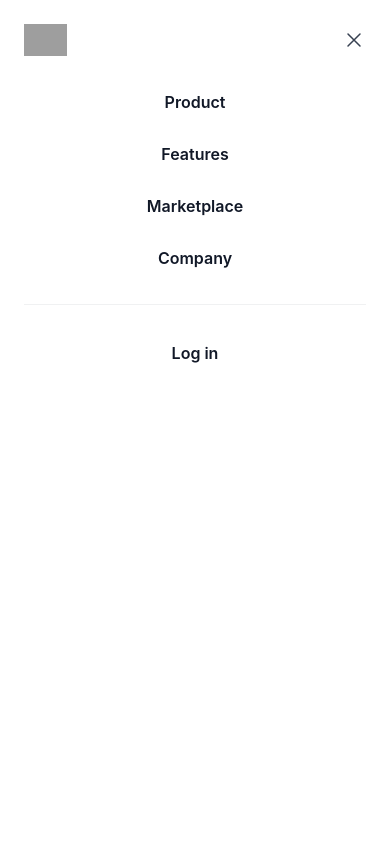
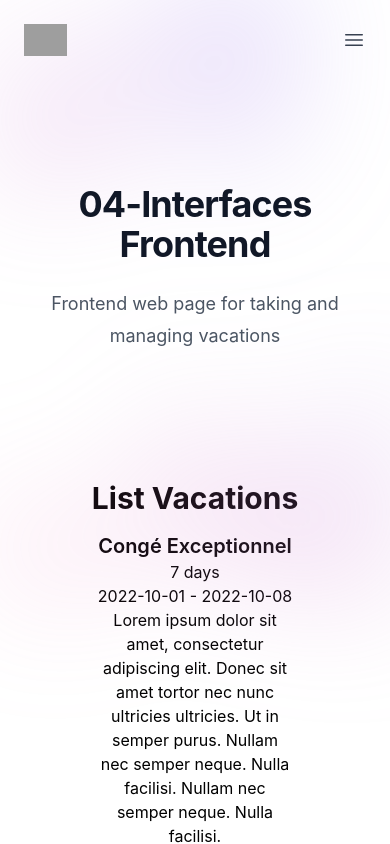
Before and after one commit to EstebanQui/m1-rattrapages-quinones-esteban, a React (Create React App) app in the folder 04-interfaces-frontend/: page / in a window 390 px wide. Shown: the top 844 px of the page. Built offline with nearby package versions, Linux system fonts and the light colour scheme; grey boxes are pictures that could not be loaded.

Commit message:
Update list vacation & leavesummary

```diff
--- a/04-interfaces-frontend/package.json
+++ b/04-interfaces-frontend/package.json
@@ -3,6 +3,8 @@
   "version": "0.1.0",
   "private": true,
   "dependencies": {
+    "@headlessui/react": "^2.1.2",
+    "@heroicons/react": "^2.1.5",
     "@testing-library/jest-dom": "^6.4.8",
     "@testing-library/react": "^16.0.0",
     "@testing-library/user-event": "^14.5.2",
--- a/04-interfaces-frontend/src/components/header.js
+++ b/04-interfaces-frontend/src/components/header.js
@@ -1,69 +1,140 @@
-import React from 'react';
+'use client'
 
-const Header = () => {
+import { useState } from 'react'
+import { Dialog, DialogPanel } from '@headlessui/react'
+import { Bars3Icon, XMarkIcon } from '@heroicons/react/24/outline'
+
+const navigation = [
+  { name: 'Product', href: '#' },
+  { name: 'Features', href: '#' },
+  { name: 'Marketplace', href: '#' },
+  { name: 'Company', href: '#' },
+]
+
+export default function Example() {
+  const [mobileMenuOpen, setMobileMenuOpen] = useState(false)
+
   return (
-    <div class="bg-white">
-        <header class="inset-x-0 top-0 z-50">
-            <nav class="flex items-center justify-between p-6 lg:px-8" aria-label="Global">
-            <div class="flex lg:flex-1">
-                <a href="#" class="-m-1.5 p-1.5">
-                <span class="sr-only">Your Company</span>
-                <img class="h-8 w-auto" src="https://tailwindui.com/img/logos/mark.svg?color=indigo&shade=600" alt="" />
+    <div className="bg-white">
+      <header className="absolute inset-x-0 top-0 z-50">
+        <nav aria-label="Global" className="flex items-center justify-between p-6 lg:px-8">
+          <div className="flex lg:flex-1">
+            <a href="#" className="-m-1.5 p-1.5">
+              <span className="sr-only">Your Company</span>
+              <img
+                alt=""
+                src="https://tailwindui.com/img/logos/mark.svg?color=indigo&shade=600"
+                className="h-8 w-auto"
+              />
             </a>
           </div>
-            <div class="flex lg:hidden">
-                <button type="button" class="-m-2.5 inline-flex items-center justify-center rounded-md p-2.5 text-gray-700">
-                <span class="sr-only">Open main menu</span>
-                <svg class="h-6 w-6" fill="none" viewBox="0 0 24 24" stroke-width="1.5" stroke="currentColor" aria-hidden="true">
-                    <path stroke-linecap="round" stroke-linejoin="round" d="M3.75 6.75h16.5M3.75 12h16.5m-16.5 5.25h16.5" />
-                </svg>
+          <div className="flex lg:hidden">
+            <button
+              type="button"
+              onClick={() => setMobileMenuOpen(true)}
+              className="-m-2.5 inline-flex items-center justify-center rounded-md p-2.5 text-gray-700"
+            >
+              <span className="sr-only">Open main menu</span>
+              <Bars3Icon aria-hidden="true" className="h-6 w-6" />
             </button>
           </div>
-            <div class="hidden lg:flex lg:gap-x-12">
-                <a href="#" class="text-sm font-semibold leading-6 text-gray-900">Product</a>
-                <a href="#" class="text-sm font-semibold leading-6 text-gray-900">Features</a>
-                <a href="#" class="text-sm font-semibold leading-6 text-gray-900">Marketplace</a>
-                <a href="#" class="text-sm font-semibold leading-6 text-gray-900">Company</a>
+          <div className="hidden lg:flex lg:gap-x-12">
+            {navigation.map((item) => (
+              <a key={item.name} href={item.href} className="text-sm font-semibold leading-6 text-gray-900">
+                {item.name}
+              </a>
+            ))}
           </div>
-            <div class="hidden lg:flex lg:flex-1 lg:justify-end">
-                <a href="#" class="text-sm font-semibold leading-6 text-gray-900">Log in <span aria-hidden="true">&rarr;</span></a>
+          <div className="hidden lg:flex lg:flex-1 lg:justify-end">
+            <a href="#" className="text-sm font-semibold leading-6 text-gray-900">
+              Log in <span aria-hidden="true">&rarr;</span>
+            </a>
           </div>
         </nav>
-
-            <div class="lg:hidden" role="dialog" aria-modal="true">
-
-            <div class="fixed inset-0 z-50"></div>
-            <div class="fixed inset-y-0 right-0 z-50 w-full overflow-y-auto bg-white px-6 py-6 sm:max-w-sm sm:ring-1 sm:ring-gray-900/10">
-                <div class="flex items-center justify-between">
-                <a href="#" class="-m-1.5 p-1.5">
-                    <span class="sr-only">Your Company</span>
-                    <img class="h-8 w-auto" src="https://tailwindui.com/img/logos/mark.svg?color=indigo&shade=600" alt=""/>
+        <Dialog open={mobileMenuOpen} onClose={setMobileMenuOpen} className="lg:hidden">
+          <div className="fixed inset-0 z-50" />
+          <DialogPanel className="fixed inset-y-0 right-0 z-50 w-full overflow-y-auto bg-white px-6 py-6 sm:max-w-sm sm:ring-1 sm:ring-gray-900/10">
+            <div className="flex items-center justify-between">
+              <a href="#" className="-m-1.5 p-1.5">
+                <span className="sr-only">Your Company</span>
+                <img
+                  alt=""
+                  src="https://tailwindui.com/img/logos/mark.svg?color=indigo&shade=600"
+                  className="h-8 w-auto"
+                />
               </a>
-                <button type="button" class="-m-2.5 rounded-md p-2.5 text-gray-700">
-                    <span class="sr-only">Close menu</span>
-                    <svg class="h-6 w-6" fill="none" viewBox="0 0 24 24" stroke-width="1.5" stroke="currentColor" aria-hidden="true">
-                    <path stroke-linecap="round" stroke-linejoin="round" d="M6 18L18 6M6 6l12 12" />
-                    </svg>
+              <button
+                type="button"
+                onClick={() => setMobileMenuOpen(false)}
+                className="-m-2.5 rounded-md p-2.5 text-gray-700"
+              >
+                <span className="sr-only">Close menu</span>
+                <XMarkIcon aria-hidden="true" className="h-6 w-6" />
               </button>
             </div>
-                <div class="mt-6 flow-root">
-                <div class="-my-6 divide-y divide-gray-500/10">
-                    <div class="space-y-2 py-6">
-                    <a href="#" class="-mx-3 block rounded-lg px-3 py-2 text-base font-semibold leading-7 text-gray-900 hover:bg-gray-50">Product</a>
-                    <a href="#" class="-mx-3 block rounded-lg px-3 py-2 text-base font-semibold leading-7 text-gray-900 hover:bg-gray-50">Features</a>
-                    <a href="#" class="-mx-3 block rounded-lg px-3 py-2 text-base font-semibold leading-7 text-gray-900 hover:bg-gray-50">Marketplace</a>
-                    <a href="#" class="-mx-3 block rounded-lg px-3 py-2 text-base font-semibold leading-7 text-gray-900 hover:bg-gray-50">Company</a>
+            <div className="mt-6 flow-root">
+              <div className="-my-6 divide-y divide-gray-500/10">
+                <div className="space-y-2 py-6">
+                  {navigation.map((item) => (
+                    <a
+                      key={item.name}
+                      href={item.href}
+                      className="-mx-3 block rounded-lg px-3 py-2 text-base font-semibold leading-7 text-gray-900 hover:bg-gray-50"
+                    >
+                      {item.name}
+                    </a>
+                  ))}
                 </div>
-                    <div class="py-6">
-                    <a href="#" class="-mx-3 block rounded-lg px-3 py-2.5 text-base font-semibold leading-7 text-gray-900 hover:bg-gray-50">Log in</a>
+                <div className="py-6">
+                  <a
+                    href="#"
+                    className="-mx-3 block rounded-lg px-3 py-2.5 text-base font-semibold leading-7 text-gray-900 hover:bg-gray-50"
+                  >
+                    Log in
+                  </a>
                 </div>
               </div>
             </div>
+          </DialogPanel>
+        </Dialog>
+      </header>
+
+      <div className="relative isolate px-6 pt-14 lg:px-8">
+        <div
+          aria-hidden="true"
+          className="absolute inset-x-0 -top-40 -z-10 transform-gpu overflow-hidden blur-3xl sm:-top-80"
+        >
+          <div
+            style={{
+              clipPath:
+                'polygon(74.1% 44.1%, 100% 61.6%, 97.5% 26.9%, 85.5% 0.1%, 80.7% 2%, 72.5% 32.5%, 60.2% 62.4%, 52.4% 68.1%, 47.5% 58.3%, 45.2% 34.5%, 27.5% 76.7%, 0.1% 64.9%, 17.9% 100%, 27.6% 76.8%, 76.1% 97.7%, 74.1% 44.1%)',
+            }}
+            className="relative left-[calc(50%-11rem)] aspect-[1155/678] w-[36.125rem] -translate-x-1/2 rotate-[30deg] bg-gradient-to-tr from-[#ff80b5] to-[#9089fc] opacity-30 sm:left-[calc(50%-30rem)] sm:w-[72.1875rem]"
+          />
+        </div>
+        <div className="mx-auto max-w-2xl py-32 sm:py-48 lg:py-56">
+          <div className="text-center">
+            <h1 className="text-4xl font-bold tracking-tight text-gray-900 sm:text-6xl">
+              04-Interfaces Frontend
+            </h1>
+            <p className="mt-6 text-lg leading-8 text-gray-600">
+              Frontend web page for taking and managing vacations
+            </p>
           </div>
         </div>
-    </header>
+        <div
+          aria-hidden="true"
+          className="absolute inset-x-0 top-[calc(100%-13rem)] -z-10 transform-gpu overflow-hidden blur-3xl sm:top-[calc(100%-50rem)]"
+        >
+          <div
+            style={{
+              clipPath:
+                'polygon(74.1% 44.1%, 100% 61.6%, 97.5% 26.9%, 85.5% 0.1%, 80.7% 2%, 72.5% 32.5%, 60.2% 62.4%, 52.4% 68.1%, 47.5% 58.3%, 45.2% 34.5%, 27.5% 76.7%, 0.1% 64.9%, 17.9% 100%, 27.6% 76.8%, 76.1% 97.7%, 74.1% 44.1%)',
+            }}
+            className="relative left-[calc(50%+3rem)] aspect-[1155/678] w-[36.125rem] -translate-x-1/2 bg-gradient-to-tr from-[#ff80b5] to-[#9089fc] opacity-30 sm:left-[calc(50%+36rem)] sm:w-[72.1875rem]"
+          />
         </div>
-  );
-};
-
-export default Header;
+      </div>
+    </div>
+  )
+}
--- a/04-interfaces-frontend/src/components/leaveForm.js
+++ b/04-interfaces-frontend/src/components/leaveForm.js
@@ -3,7 +3,7 @@
 const LeaveForm = () => {
     return (
         <div className="flex flex-col items-center justify-center">
-            <h1 className="text-3xl font-bold text-center">Request Vacations</h1>
+            <h2 className="text-3xl font-bold text-center">Request Vacations</h2>
             <form className="flex flex-col items-center justify-center mt-4 w-1/2">
                 <label htmlFor="leaveType" className="text-xl font-semibold text-center">Leave Type</label>
                 <select id="leaveType" name="leaveType" className="w-full p-2 mt-2">
@@ -17,7 +17,7 @@
                 <input type="date" id="endDate" name="endDate" className="w-full p-2 mt-2" />
                 <label htmlFor="comments" className="text-xl font-semibold text-center mt-4">Comments</label>
                 <textarea id="comments" name="comments" className="w-full p-2 mt-2 h-32"></textarea>
-                <button type="submit" className="bg-blue-500 text-white font-semibold rounded-lg p-2 mt-4">Submit</button>
+                <button type="submit" className="bg-green-500 text-white font-semibold rounded-lg p-2 mt-4">Submit</button>
             </form>
         </div>
     );
--- a/04-interfaces-frontend/src/components/listVacations.js
+++ b/04-interfaces-frontend/src/components/listVacations.js
@@ -6,6 +6,8 @@
             id: 1,
             type: "Congé Exceptionnel",
             duration: "7 days",
+            start_date: "2022-10-01",
+            end_date: "2022-10-08",
             description: "Lorem ipsum dolor sit amet, consectetur adipiscing elit. Donec sit amet tortor nec nunc ultricies ultricies. Ut in semper purus. Nullam nec semper neque. Nulla facilisi. Nullam nec semper neque. Nulla facilisi.",
             status: "Refused"
         },
@@ -13,6 +15,8 @@
             id: 2,
             type: "CP",
             duration: "2 days",
+            start_date: "2022-11-01",
+            end_date: "2022-11-03",
             description: "Lorem ipsum dolor sit amet, consectetur adipiscing elit. Donec sit amet tortor nec nunc ultricies ultricies. Ut in semper purus. Nullam nec semper neque. Nulla facilisi. Nullam nec semper neque. Nulla facilisi.",
             status: "Validated"
         },
@@ -20,6 +24,8 @@
             id: 3,
             type: "RTT",
             duration: "10 days",
+            start_date: "2022-12-01",
+            end_date: "2022-12-11",
             description: "Lorem ipsum dolor sit amet, consectetur adipiscing elit. Donec sit amet tortor nec nunc ultricies ultricies. Ut in semper purus. Nullam nec semper neque. Nulla facilisi. Nullam nec semper neque. Nulla facilisi.",
             status: "Requested"
         }
@@ -67,7 +73,7 @@
 
     return (
         <div className="flex flex-col items-center justify-center">
-            <h1 className="text-3xl font-bold text-center">List Vacations</h1>
+            <h2 className="text-3xl font-bold text-center">List Vacations</h2>
             <div className="flex flex-col items-center justify-center mt-4 w-1/2">
                 <div className="flex flex-col items-center justify-center gap-8 w-full">
                     {vacations.map((vacation) => (
@@ -75,8 +81,8 @@
                             <div className="flex flex-col items-center justify-center w-full">
                                 <h2 className="text-xl font-semibold text-center">{vacation.type}</h2>
                                 <p className="text-center">{vacation.duration}</p>
+                                <p className="text-center">{vacation.start_date} - {vacation.end_date}</p>
                                 <p className="text-center">{vacation.description}</p>
-                                <p className="text-center">{vacation.status}</p>
                                 <p className={gestionVacation(vacation.status)}>{vacation.status}</p>
                                 {selectedVacation === vacation.id && (
                                     <div className="flex flex-col items-center justify-center w-full">
```
Also changed, not shown: 04-interfaces-frontend/src/components/leaveSummary.js (+4 -4 lines), 2 other files (tests, documents, lock files or other folders). Lines whose indentation alone changed are shown as unchanged.
